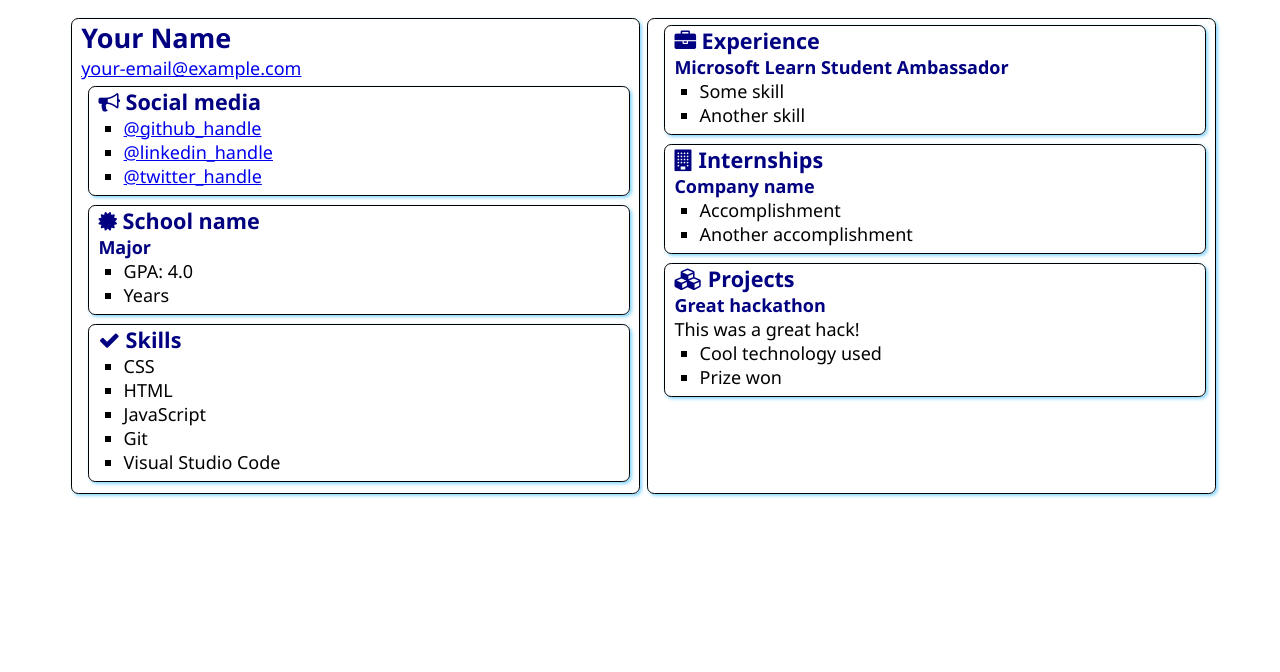
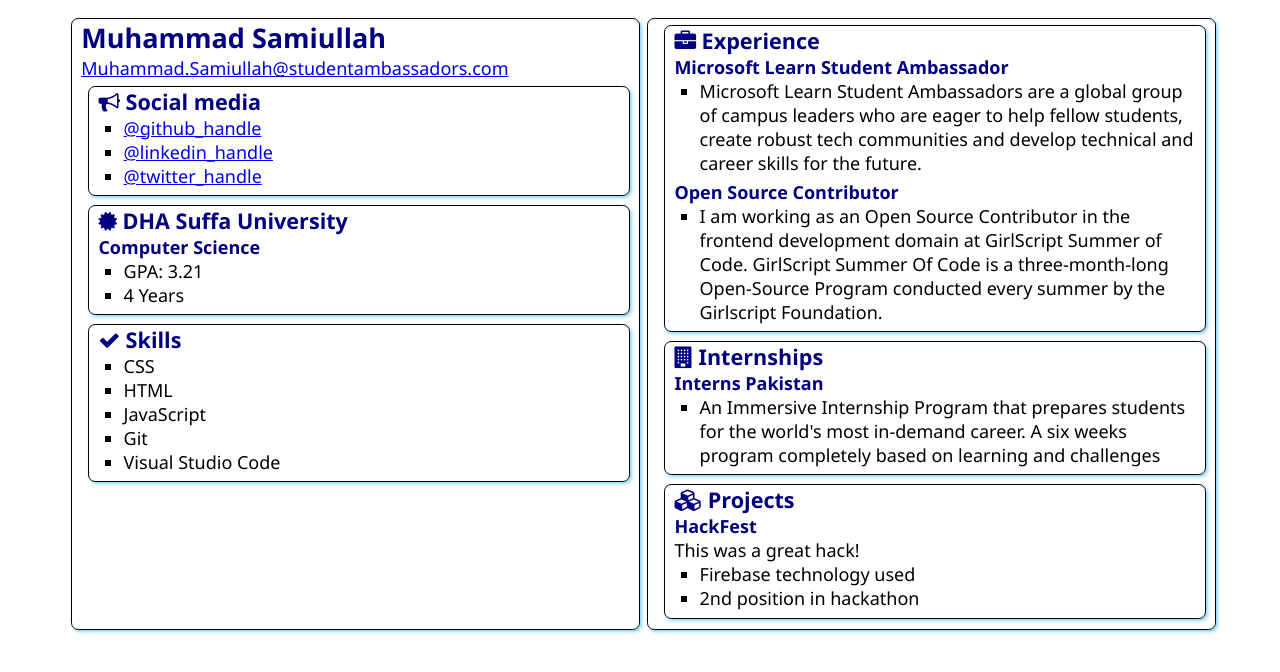
Before and after one commit to samipak458/SATechnicalOnboarding, a plain HTML site: page src/index.html in a window 1280 px wide. Drawn offline with Linux system fonts and the light colour scheme.

Commit message:
Update index.html

```diff
--- a/src/index.html
+++ b/src/index.html
@@ -1,5 +1,6 @@
 <!DOCTYPE html>
 <html lang="en">
+
 <head>
     <meta charset="UTF-8">
     <meta http-equiv="X-UA-Compatible" content="IE=edge">
@@ -9,11 +10,13 @@
     <link rel="stylesheet" href="style.css">
     <link rel="stylesheet" href="https://cdnjs.cloudflare.com/ajax/libs/font-awesome/4.7.0/css/font-awesome.min.css">
 </head>
+
 <body>
     <main>
         <article class="box">
-            <h1>Your Name</h1>
-            <div><a href="mailto:your.email@example.com">your-email@example.com</a></div>
+            <h1>Muhammad Samiullah</h1>
+            <div><a href="mailto:your.email@example.com">Muhammad.Samiullah@studentambassadors.com
+                </a></div>
 
             <section class="box">
                 <h2>
@@ -21,9 +24,9 @@
                     Social media
                 </h2>
                 <ul>
-                    <li><a href="https://github.com/<handle>">@github_handle</a></li>
-                    <li><a href="https://linkedin.com/in/<handle>">@linkedin_handle</a></li>
-                    <li><a href="https://twitter.com/<handle>">@twitter_handle</a></li>
+                    <li><a href="https://github.com/samipak458">@github_handle</a></li>
+                    <li><a href="https://www.linkedin.com/in/muhammad-samiullah-2002/">@linkedin_handle</a></li>
+                    <li><a href="https://twitter.com/samipak458">@twitter_handle</a></li>
                 </ul>
             </section>
 
@@ -31,12 +34,12 @@
                 <div class="education">
                     <h2>
                         <i class="fa fa-certificate" aria-hidden="true"></i>
-                        School name
+                        DHA Suffa University
                     </h2>
-                    <h3>Major</h3>
+                    <h3>Computer Science</h3>
                     <ul>
-                        <li>GPA: 4.0</li>
-                        <li>Years</li>
+                        <li>GPA: 3.21</li>
+                        <li>4 Years</li>
                     </ul>
                 </div>
             </section>
@@ -63,8 +66,15 @@
                 </h2>
                 <h3>Microsoft Learn Student Ambassador</h3>
                 <ul>
-                    <li>Some skill</li>
-                    <li>Another skill</li>
+                    <li>Microsoft Learn Student Ambassadors are a global group of campus leaders who are eager to help
+                        fellow students, create robust tech communities and develop technical and career skills for the
+                        future.</li>
+                </ul>
+                <h3>Open Source Contributor</h3>
+                <ul>
+                    <li>I am working as an Open Source Contributor in the frontend development domain at GirlScript
+                        Summer of Code. GirlScript Summer Of Code is a three-month-long Open-Source Program conducted
+                        every summer by the Girlscript Foundation.</li>
                 </ul>
             </section>
             <section class="box">
@@ -73,10 +83,10 @@
                     Internships
                 </h2>
 
-                <h3>Company name</h3>
+                <h3>Interns Pakistan</h3>
                 <ul>
-                    <li>Accomplishment</li>
-                    <li>Another accomplishment</li>
+                    <li>An Immersive Internship Program that prepares students for the world's most in-demand career. A six weeks program
+                        completely based on learning and challenges</li>
                 </ul>
             </section>
             <section class="box">
@@ -85,15 +95,16 @@
                     Projects
                 </h2>
 
-                <h3>Great hackathon</h3>
+                <h3>HackFest</h3>
                 <div>This was a great hack!</div>
                 <ul>
-                    <li>Cool technology used</li>
-                    <li>Prize won</li>
+                    <li>Firebase technology used</li>
+                    <li>2nd position in hackathon</li>
                 </ul>
             </section>
         </article>
 
     </main>
 </body>
+
 </html>
```
